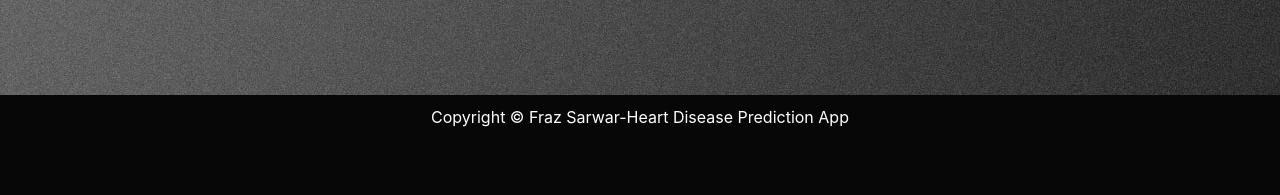
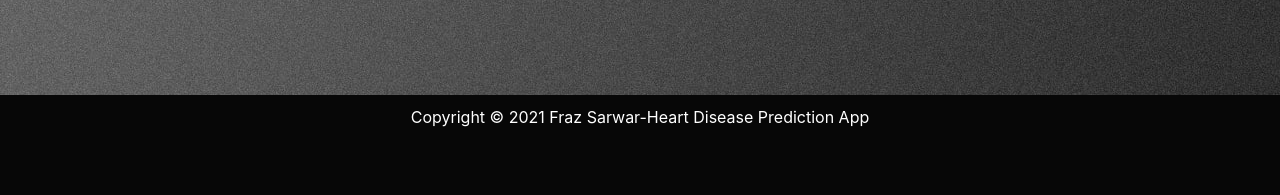
Before and after one commit to faraz-baig/git-for-heart-disease-prediction, a Flask app: page / in a window 1280 px wide. Shown: the part 805-1000 px from the top of the page. Run offline with Flask 2, Linux system fonts and the light colour scheme; parts of the project's set-up code (start-up, migrations or seed data) failed here and were passed over; some libraries are stand-ins or nearby versions.

Commit message:
Update Home.html

```diff
--- a/templates/Home.html
+++ b/templates/Home.html
@@ -132,7 +132,7 @@
 </div>
 <div class="container-fluid">
   <div class="row" id="footer"">
-    <p class="center" style="margin-top:10px;text-align: center;">Copyright &copy; Fraz Sarwar-Heart Disease Prediction App</p>
+    <p class="center" style="margin-top:10px;text-align: center;">Copyright &copy; 2021 Fraz Sarwar-Heart Disease Prediction App</p>
   </div>
 </div>
 </body>
```
